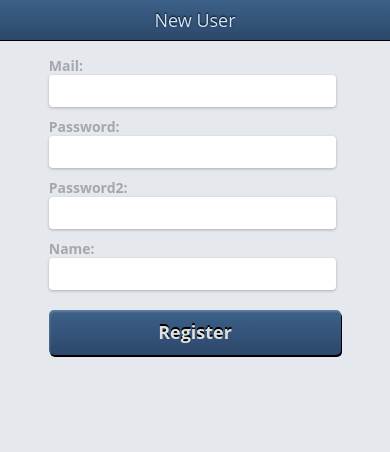
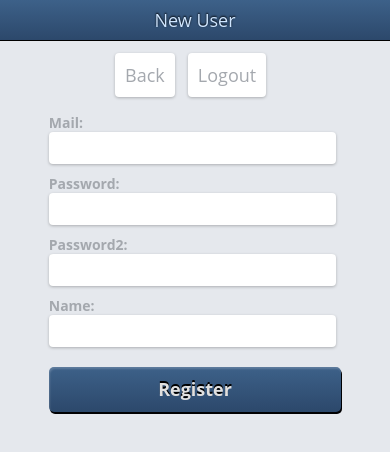
Before and after one commit to luxxi/shakal, a plain HTML site: page LastManStanding/register.html in a window 390 px wide. Drawn offline with Linux system fonts and the light colour scheme; some packages are replaced by stand-ins of ours.

Commit message:
luka - back

```diff
--- a/LastManStanding/css/create.css
+++ b/LastManStanding/css/create.css
@@ -35,7 +35,7 @@ header{
     display: block;
     padding-left:0;
     margin:0 auto;
-    width:160px;
+    width:170px;
 }
 
 .menu li{
--- a/LastManStanding/css/tournament.css
+++ b/LastManStanding/css/tournament.css
@@ -31,7 +31,6 @@ header{
 .menu{
     padding-top:3%;
     padding-bottom:1px;
-    border:solid 1px black;
 }
 
 .menu ul{
--- a/LastManStanding/register.html
+++ b/LastManStanding/register.html
@@ -19,6 +19,16 @@
         <header>
             New User
         </header>
+        <div class="menu">
+            <ul>
+                <li id="#">
+                    <div onclick="history.go(-1);">Back</div>
+                </li>
+                <li id="logoutBtn">
+                    Logout
+                </li>
+            </ul>
+        </div>
 
 
         <div class="create">
```
